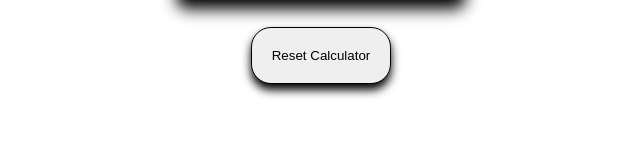
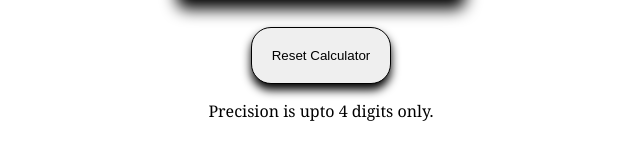
Before and after one commit to mrkarthik3/little_js_calculator, a plain HTML site: page index.html in a window 1280 px wide. Shown: the part 499-658 px from the top of the page, without its empty margins (319-959 px from the left). Drawn offline with Linux system fonts and the light colour scheme.

Commit message:
added precision related info

```diff
--- a/index.html
+++ b/index.html
@@ -50,6 +50,7 @@
     </div>
     <div id="reset-button">
       <input type="button" value="Reset Calculator" />
+      <p>Precision is upto 4 digits only.</p>
     </div>
     <script src="script.js"></script>
   </body>
--- a/styles.css
+++ b/styles.css
@@ -106,6 +106,7 @@ div#container:last-child {
 }
 #reset-button {
   margin-top: 30px;
+  text-align: center;
 }
 #reset-button input[type="button"] {
   display: block;
```
